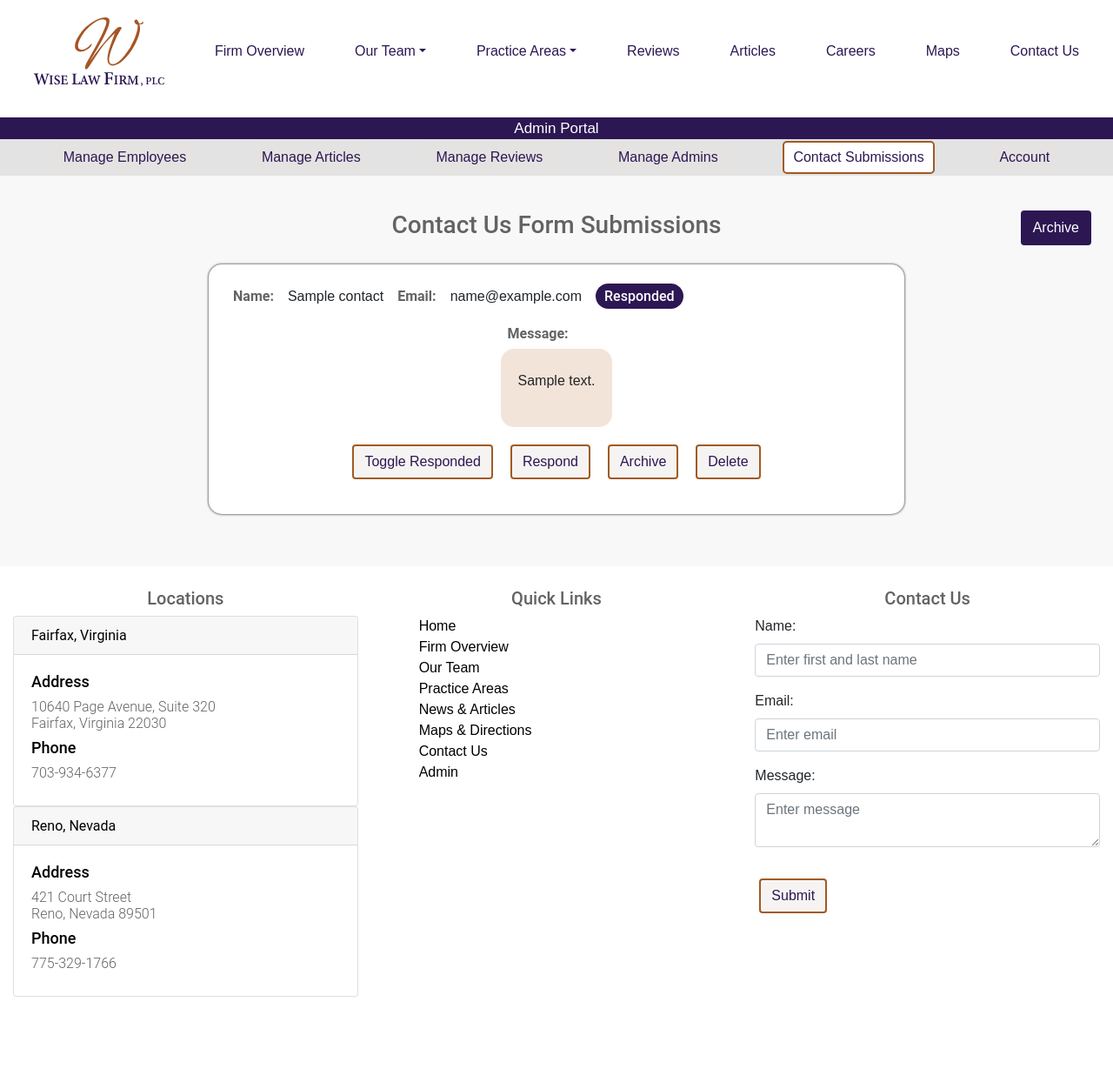
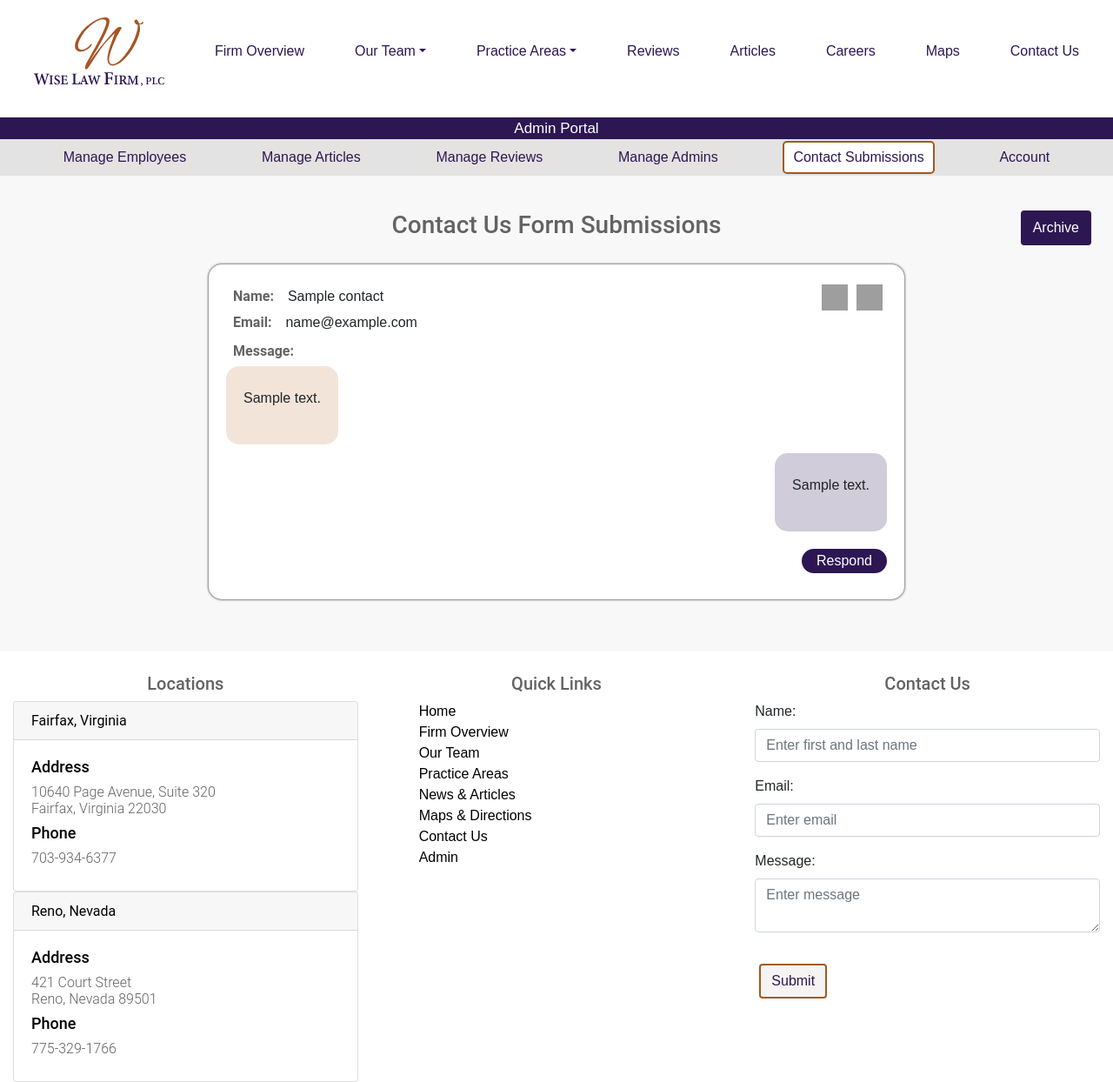
Before and after one commit to chrishwise/wise-law-firm-website, a Flask app: page /contact-submissions in a window 1280 px wide. Shown: the whole page at 87% size. Before the commit the page ends 1146 px from the top, so only its background shows below. Run offline with Flask 3, Linux system fonts and the light colour scheme; a user stored in the database is signed in; tables that the repository leaves empty hold one stand-in row (values such as "Sample post"); some libraries are stand-ins or nearby versions; grey boxes are pictures that could not be loaded.

Commit message:
contact submissions updated to included responses to submissions.

```diff
--- a/website/static/css/main.css
+++ b/website/static/css/main.css
@@ -18,7 +18,8 @@ body {
     --light-opaque: rgba(231, 225, 223, 0.38);
     --gold:  #A15A22;
     --gold-opaque: rgba(199, 134, 85, 0.22);
-    --purple: #2C1753;
+    --purple: rgba(44, 23, 83, 1);
+    --purple-opaque: rgba(44, 23, 83, 0.22);
     --dark: #282e34;
 }
 
@@ -1239,6 +1240,11 @@ form.form-container input, form.form-container select{
     padding: 20px;
     border-radius: 15px;
 }
+.opaque-bg-purple {
+    background-color: var(--purple-opaque);
+    padding: 20px;
+    border-radius: 15px;
+}
 
 .fullwidth {
     width: 100%;
@@ -1352,3 +1358,9 @@ button.purple-bg:hover {
     color:white;
     background-color: var(--gold);
 }
+
+.icon{
+    width: 30px;
+    height: 30px;
+    margin: 0 5px;
+}
--- a/website/templates/contact-submissions.html
+++ b/website/templates/contact-submissions.html
@@ -33,11 +33,11 @@
                     {{ render_field(form.message, class="inset-text-area") }}
                     {{ form.csrf_token }}
                     <input type="hidden" name="contactId" value="{{ contact.id }}">
-                    <button type="submit" class="btn purple-bg updateResponded" style="width: 100%">Send</button>
+                    <button type="submit" class="btn purple-bg updateResponded" style="width: 100%; margin:0; padding:0;">Send</button>
                 </form>
             </div>
-            <div class="form-container">
-                <div class="flex-row-baseline" style="width: 100%;">
+            <div class="form-container" style="align-items: flex-start">
+                <div class="flex-row-baseline" style="width: 100%; height: 30px; justify-content: space-between">
                     <div class="flex-row-baseline">
                         <div class="row-item">
                             <h6><b>Name: </b></h6>
@@ -46,7 +46,12 @@
                             <p>{{ contact.name }}</p>
                         </div>
                     </div>
-                    <div class="flex-row-baseline">
+                    <div class="flex-row-center">
+                        <a href="{{ url_for('views.toggle_archive', id=contact.id) }}"><img class='icon' src="{{ url_for('static', filename='archive.png') }}" alt="archive"></a>
+                        <a href="{{ url_for('views.delete_contact', id=contact.id) }}"><img class='icon' src="{{ url_for('static', filename='delete.png') }}" alt="delete"></a>
+                    </div>
+                </div>
+                <div class="flex-row-baseline" style="height: 40px;">
                     <div class="row-item">
                         <h6><b>Email: </b></h6>
                     </div>
@@ -54,26 +59,25 @@
                         <p>{{ contact.email }}</p>
                     </div>
                 </div>
-                    {% if contact.responded %}
-                        <div class="row-item">
-                            <h6 class="roundLabel">Responded</h6>
-                        </div>
-                    {% endif %}
-                </div>
-                <div class="flex-column-start">
+                <div class="flex-column-start" style="width: 100%;">
                     <div class="row-item">
                         <h6><b>Message: </b></h6>
                     </div>
-                    <div class="opaque-bg fullwidth">
+                    <div class="opaque-bg">
                         <p class="db-text">{{ contact.message }}</p>
                     </div>
+                    {% if contact.contact_response %}
+                        {% for response in contact.contact_response %}
+                            <div class="opaque-bg-purple"
+                                 style="width: fit-content; margin:10px 0; align-self: flex-end">
+                                <p class="db-text">{{ response.message }}</p>
                             </div>
-                <div class="flex-row-gap">
-                    <a href="{{ url_for('views.toggle_responded', id=contact.id) }}" class="btn">Toggle Responded</a>
-                    <button id="{{ contact.id }}" class="btn respondPopup">Respond</button>
-                    <a href="{{ url_for('views.toggle_archive', id=contact.id) }}" class="btn">Archive</a>
-                    <a href="{{ url_for('views.delete_contact', id=contact.id) }}" class="btn">Delete</a>
+                        {% endfor %}
+                    {% endif %}
                 </div>
+                <button id="{{ contact.id }}" class="btn purple-bg respondPopup"
+                        style="margin: 10px 0; align-self: flex-end; padding:0 15px; border-radius: 15px"
+                        type="button">Respond</button>
             </div>
         {% endfor %}
     </div>
--- a/website/views.py
+++ b/website/views.py
@@ -16,7 +16,7 @@ from .forms import ContactForm, ArticleForm, AdminAccountForm, AdminChangePasswo
     CreateAttorneyForm, RespondEmailForm
 from .models import Article, Admin, Attorney, AttorneyEducation, AttorneyProfessionalLicense, \
     AttorneyProfessionalActivity, AttorneyAdmission, AttorneyMembership, AttorneyPublication, AttorneyAreaOfPractice, \
-    Contact
+    Contact, ContactResponse
 
 views = Blueprint('views', __name__)
 
@@ -393,6 +393,11 @@ def edit_attorney(aId):
     form.picture_url.data = current_attorney.picture_url
 
     if request.method == 'POST' and form.validate():
+        current_attorney.name = form.name.data
+        current_attorney.title = form.title.data
+        current_attorney.email = form.email.data
+        current_attorney.phone = form.phone_number.data
+        current_attorney.about = form.about.data
 
         db.session.commit()
         flash('Attorney details saved', category='success')
@@ -486,7 +491,6 @@ def change_password():
 @login_required
 def contact_submissions():
     contacts = Contact.query.filter_by(archived=False).all()
-    print(contacts)
 
     # The following is for responding to contact submissions from within the admin portal
     respondForm = RespondEmailForm(request.form)
@@ -500,9 +504,12 @@ def contact_submissions():
         contactId = request.form.get('contactId')
         contact = Contact.query.get(contactId)
         contact.responded = True
+        # create and add contact response to database
+        contact_response = ContactResponse(message=respondForm.message.data, contact=contact)
+        db.session.add(contact_response)
         db.session.commit()
 
-        email = Message(subject="Response from your Wise Law Firm contact us submission",
+        email = Message(subject="Response to your Wise Law Firm form submission",
                         body=respondForm.message.data,
                         recipients=recipients)
         email.html = render_template('email-response.html', email=email)
```
Also changed, not shown: website/models.py (+10 -0 lines), website/templates/email-response.html (+11 -0 lines). Lines whose indentation alone changed are shown as unchanged.
